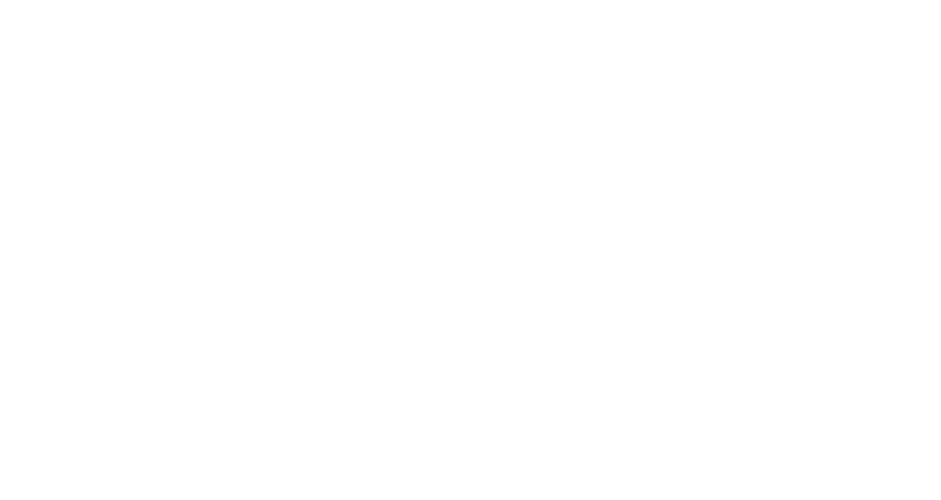
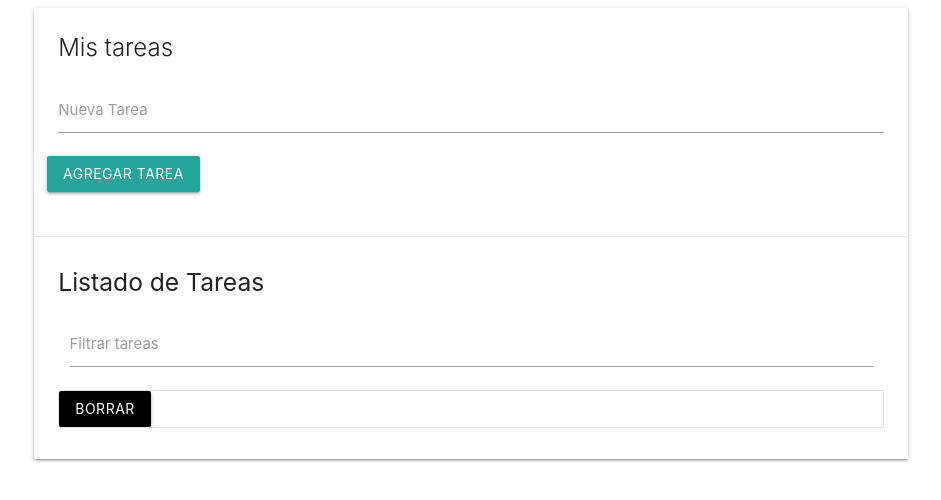
Before and after one commit to leoiamele/to-do-list, a plain HTML site: page index.html in a window 1280 px wide. Shown: the whole page, without its empty margins (169-1110 px from the left). Drawn offline with nearby package versions, Linux system fonts and the light colour scheme.

Commit message:
Add button and form

```diff
--- a/index.html
+++ b/index.html
@@ -3,12 +3,43 @@
 <head>
   <meta charset="UTF-8">
   <meta name="viewport" content="width=device-width, initial-scale=1.0">
-  <title>To do List</title>
+  <title>The To Do List</title>
   <link rel="stylesheet" href="https://cdnjs.cloudflare.com/ajax/libs/materialize/1.0.0/css/materialize.min.css">
 
 
 </head>
 <body>
+  <div class="container">
+    <div class="row">
+      <div class="col s12">
+        <div id="main" class="card">
+          <div class="card-content">
+            <span class="card-title">Mis tareas</span>
+            <div class="row">
+              <form action="" id="task-form">
+                <div class="input-field col s12">
+                  <label for="task">Nueva Tarea</label>
+                  <input type="text" name="task" id="task">
+                </div>
+                <input type="submit" value="Agregar Tarea" class="btn">
+              </form>
+            </div>
+          </div>
+          <div class="card-action">
+            <h5 id="task-title">Listado de Tareas</h5>
+            <div class="input-field col s12">
+              <label for="filter">Filtrar tareas</label>
+              <input type="text" name="filter" id="filter">
+            </div>
+            <ul class="collection">
+              <a href="#" class="clear-tasks btn black">Borrar</a>
+            </ul>
+          </div>
+        </div>
+      </div>
+    </div>
+  </div>
+
 
   <script src="https://ajax.googleapis.com/ajax/libs/jquery/3.4.1/jquery.min.js"></script>
   <script src="https://cdnjs.cloudflare.com/ajax/libs/materialize/1.0.0/js/materialize.min.js"></script>
```
